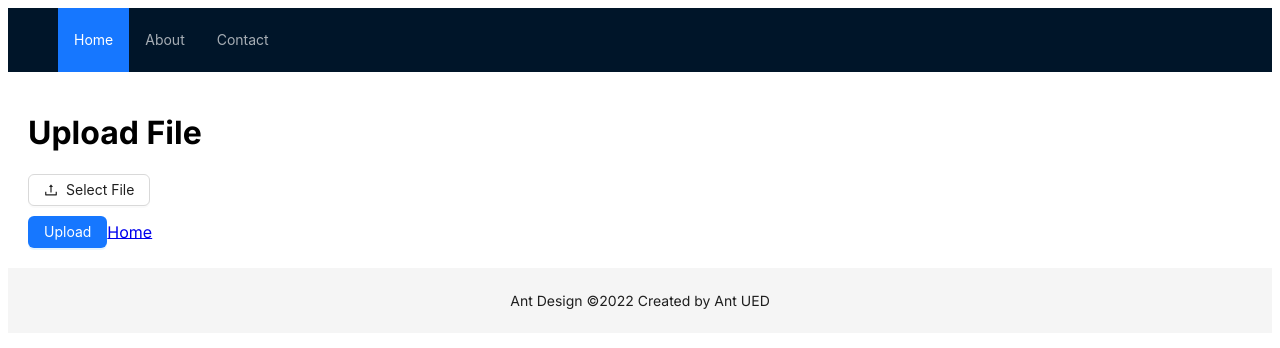
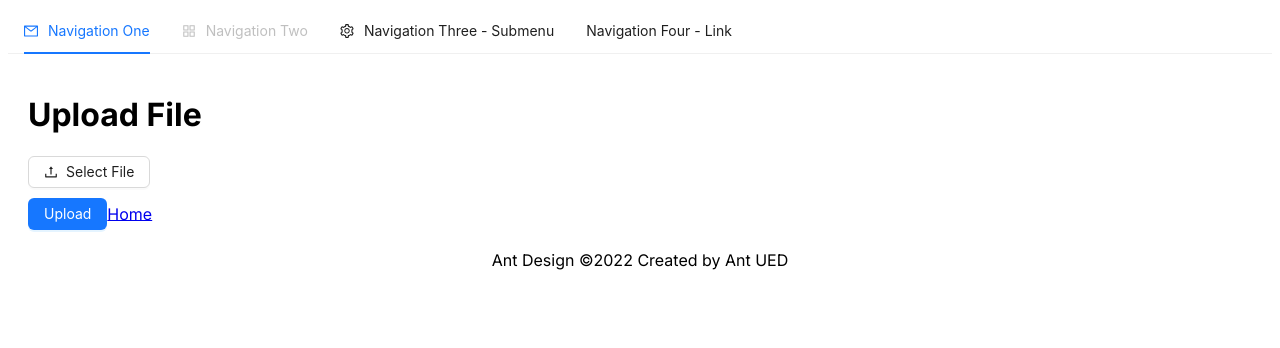
Before and after one commit to MeGaOne47/FeDeploy, a Next.js app: page /UploadPage in a window 1280 px wide. Shown: the top 348 px of the page. Built offline with nearby package versions, Linux system fonts and the light colour scheme.

Commit message:
Fix: fix client

```diff
--- a/app/layout.tsx
+++ b/app/layout.tsx
@@ -34,11 +34,11 @@
 }>) {
   return (
     <html lang="en">
+      <body className={inter.className}>
       <HeaderComponent/>
-      <body className={inter.className}>
         {children}
+      <FooterComponent/>
       </body>
-      <FooterComponent/>
     </html>
   );
 }
--- a/components/Layout/footer.tsx
+++ b/components/Layout/footer.tsx
@@ -1,11 +1,8 @@
-import { Footer } from "antd/es/layout/layout";
-
-
 const FooterComponent = () => {
   return (
-    <Footer style={{ textAlign: 'center' }}>
+    <footer style={{ textAlign: 'center'}}>
       Ant Design ©2022 Created by Ant UED
-    </Footer>
+    </footer>
   );
 };
 
--- a/components/Layout/header.tsx
+++ b/components/Layout/header.tsx
@@ -1,25 +1,65 @@
+"use client"
+import React, { useState } from 'react';
+import { AppstoreOutlined, MailOutlined, SettingOutlined } from '@ant-design/icons';
+import type { MenuProps } from 'antd';
 import { Menu } from 'antd';
-import { Header } from 'antd/es/layout/layout';
-import Link from 'next/link';
 
+type MenuItem = Required<MenuProps>['items'][number];
 
-const HeaderComponent = () => {
-  return (
-    <Header>
-      <div className="logo" />
-      <Menu theme="dark" mode="horizontal" defaultSelectedKeys={['1']}>
-        <Menu.Item key="1">
-          <Link href="/">Home</Link>
-        </Menu.Item>
-        <Menu.Item key="2">
-          <Link href="/about">About</Link>
-        </Menu.Item>
-        <Menu.Item key="3">
-          <Link href="/contact">Contact</Link>
-        </Menu.Item>
-      </Menu>
-    </Header>
-  );
+const items: MenuItem[] = [
+  {
+    label: 'Navigation One',
+    key: 'mail',
+    icon: <MailOutlined />,
+  },
+  {
+    label: 'Navigation Two',
+    key: 'app',
+    icon: <AppstoreOutlined />,
+    disabled: true,
+  },
+  {
+    label: 'Navigation Three - Submenu',
+    key: 'SubMenu',
+    icon: <SettingOutlined />,
+    children: [
+      {
+        type: 'group',
+        label: 'Item 1',
+        children: [
+          { label: 'Option 1', key: 'setting:1' },
+          { label: 'Option 2', key: 'setting:2' },
+        ],
+      },
+      {
+        type: 'group',
+        label: 'Item 2',
+        children: [
+          { label: 'Option 3', key: 'setting:3' },
+          { label: 'Option 4', key: 'setting:4' },
+        ],
+      },
+    ],
+  },
+  {
+    key: 'alipay',
+    label: (
+      <a href="https://ant.design" target="_blank" rel="noopener noreferrer">
+        Navigation Four - Link
+      </a>
+    ),
+  },
+];
+
+const HeaderComponent: React.FC = () => {
+  const [current, setCurrent] = useState('mail');
+
+  const onClick: MenuProps['onClick'] = (e) => {
+    console.log('click ', e);
+    setCurrent(e.key);
+  };
+
+  return <Menu onClick={onClick} selectedKeys={[current]} mode="horizontal" items={items} />;
 };
 
 export default HeaderComponent;
```
